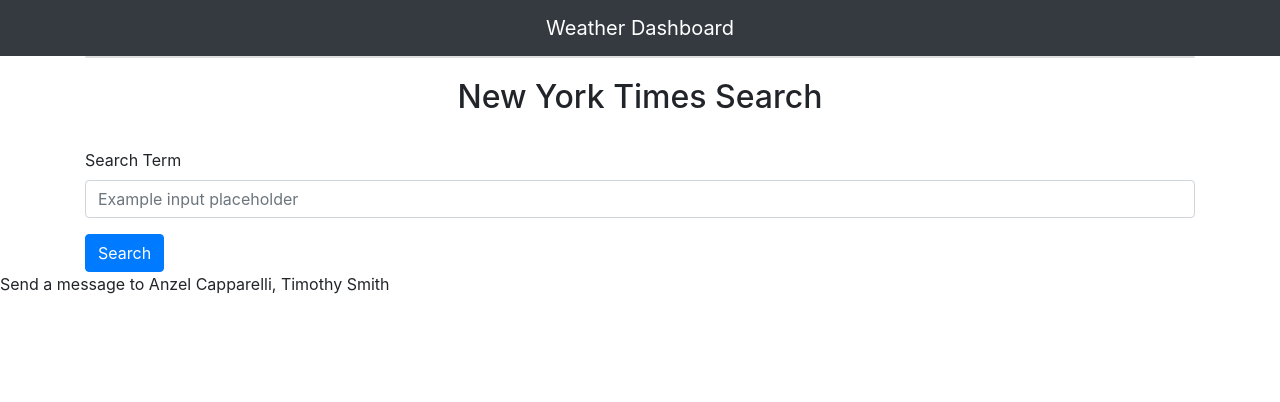
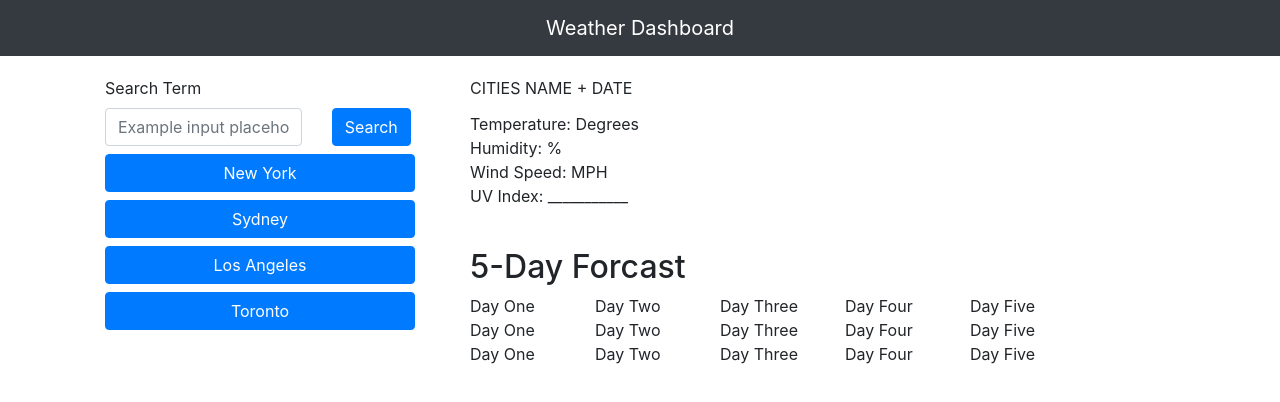
Before and after one commit to EricChen96/Weather_Dashboard, a plain HTML site: page index.html in a window 1280 px wide. Drawn offline with nearby package versions, Linux system fonts and the light colour scheme.

Commit message:
Created basic layout using html

```diff
--- a/index.html
+++ b/index.html
@@ -22,30 +22,85 @@
         </div>
     </nav>
 
-
     <div class="container">
         <div class="row">
-            <div class="col-md-12">
-                <div class="card">
-                </div>
+            <div class="col-md-4">
                 <div class="card-body">
-                    <h2 class="text-center card-title">New York Times Search</h2>
-                </div>
-            </div>
-        </div>
-        <form id="main-form">
-            <div class="row">
-                <div class="col-md-12">
                     <div class="form-group">
                         <label for="formGroupExampleInput">Search Term</label>
-                        <input type="text" class="form-control" id="formGroupExampleInput"
-                            placeholder="Example input placeholder">
+                        <div class="row">
+                            <div class="col-md-8">
+                                <input type="text" class="form-control cities-search-input"
+                                    placeholder="Example input placeholder">
+                            </div>
+                            <div class="col-md-2">
+                                <button type="submit" class="btn btn-primary">Search</button>
+                            </div>
+                        </div>
+
+                        <div class="cities-buttons-holder">
+                            <button type="button" class="btn btn-primary col-12 mx-auto mt-2 cities-button">New
+                                York</button>
+                            <button type="button"
+                                class="btn btn-primary col-12 mx-auto mt-2 cities-button">Sydney</button>
+                            <button type="button" class="btn btn-primary col-12 mx-auto mt-2 cities-button">Los
+                                Angeles</button>
+                            <button type="button"
+                                class="btn btn-primary col-12 mx-auto mt-2 cities-button">Toronto</button>
+                        </div>
                     </div>
                 </div>
             </div>
+            <div class="col-md-8">
+                <div class="row">
+                    <div class="card-body">
+                        <div class="card-title cities-name-date">CITIES NAME + DATE</div>
+                        <div>Temperature: <span class="main-temperature">Degrees</span></div>
+                        <div>Humidity: <span class="main-humidity">%</span></div>
+                        <div>Wind Speed: <span class="main-windspeed">MPH</span></div>
+                        <div>UV Index: <span class="main-UV-Index">___________</span></div>
+                    </div>
+                </div>
+                <div class="row">
+                    <div class="card-body">
+                        <h2 class="five-day-forcast-title">5-Day Forcast</h2>
+                        <div class="row">
+                            <div class="col-md-2">
+                                <div>Day One</div>
+                                <div>Day One</div>
+                                <div>Day One</div>
+                            </div>
+                            <div class="col-md-2">
+                                <div>Day Two</div>
+                                <div>Day Two</div>
+                                <div>Day Two</div>
+                            </div>
+                            <div class="col-md-2">
+                                <div>Day Three</div>
+                                <div>Day Three</div>
+                                <div>Day Three</div>
+                            </div>
+                            <div class="col-md-2">
+                                <div>Day Four</div>
+                                <div>Day Four</div>
+                                <div>Day Four</div>
+                            </div>
+                            <div class="col-md-2">
+                                <div>Day Five</div>
+                                <div>Day Five</div>
+                                <div>Day Five</div>
+                            </div>
+                        </div>
 
-            <button type="submit" class="btn btn-primary">Search</button>
-        </form>
+
+                    </div>
+
+                </div>
+
+            </div>
+        </div>
+
+
     </div>
     <div class="container" id="articlesContainer"></div>
 
@@ -55,14 +110,7 @@
         integrity="sha384-ho+j7jyWK8fNQe+A12Hb8AhRq26LrZ/JpcUGGOn+Y7RsweNrtN/tE3MoK7ZeZDyx"
         crossorigin="anonymous"></script>
 
-    <script src="script.js"></script>
+    <!-- <script src="script.js"></script> -->
 </body>
 
 </html>
-
-
-
-
-
-
-Send a message to Anzel Capparelli, Timothy Smith
```
